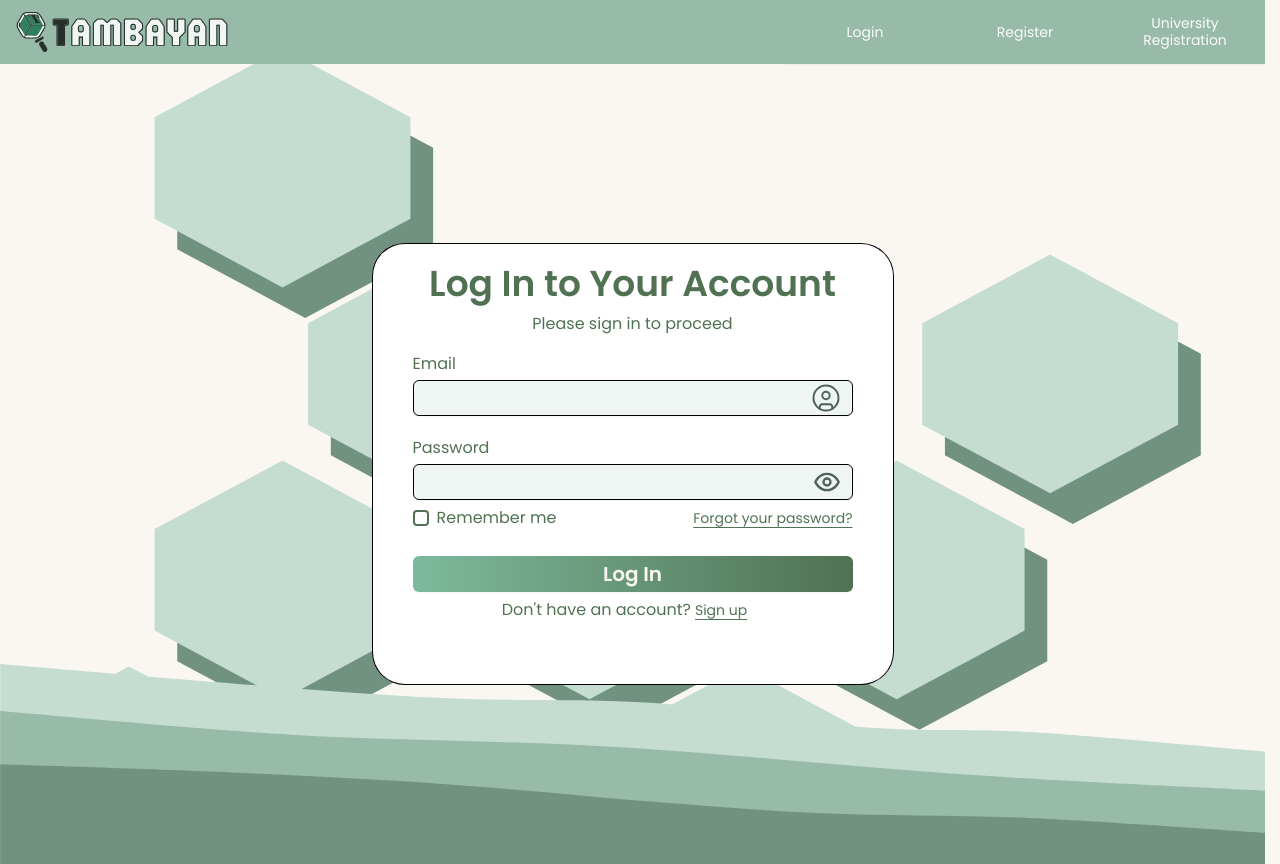
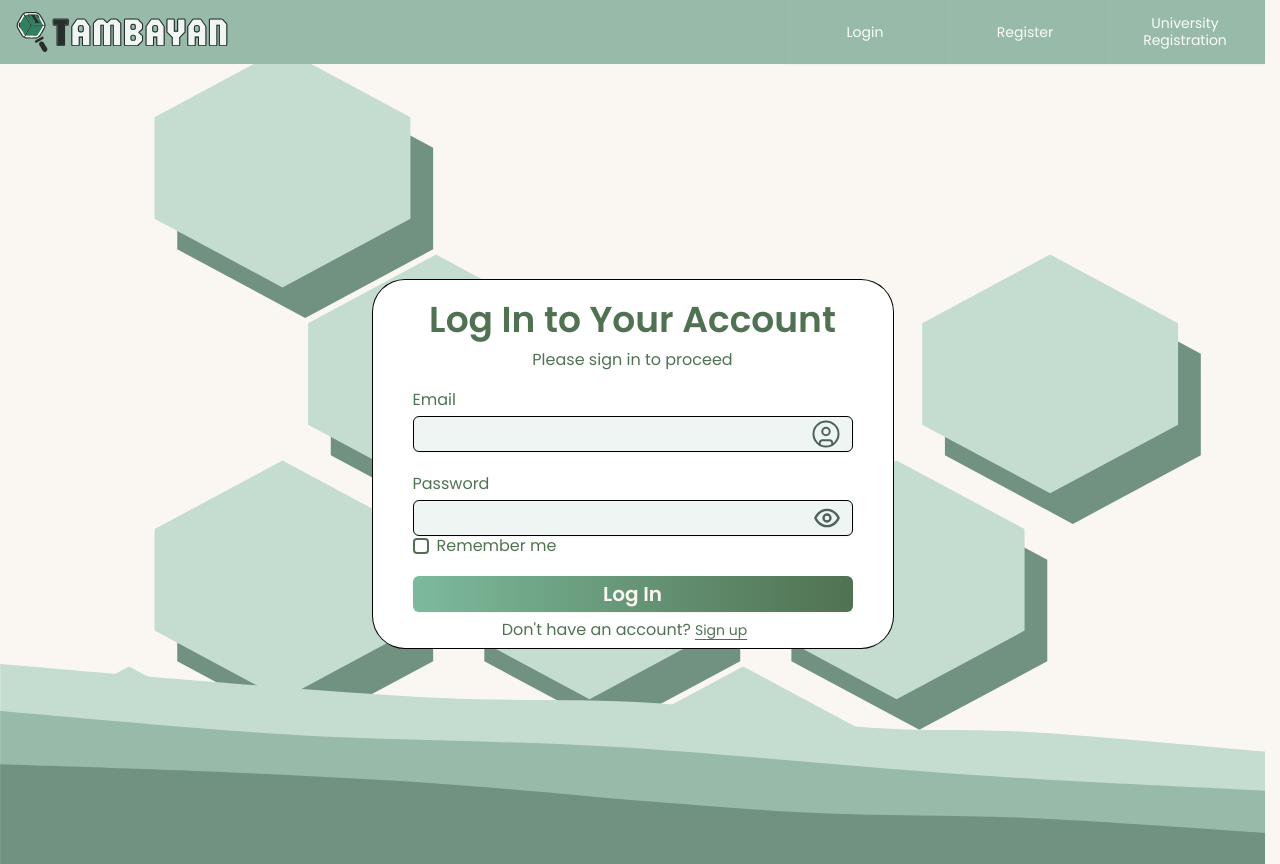
Before and after one commit to kemdav/Tambayan, a Next.js app: page /login in a window 1280 px wide. Built offline with nearby package versions, Linux system fonts and the light colour scheme; a web font is replaced by a local one.

Commit message:
removed forgot password button

```diff
--- a/src/app/components/ui/auth-page-ui/auth-login-card.tsx
+++ b/src/app/components/ui/auth-page-ui/auth-login-card.tsx
@@ -35,7 +35,7 @@ export default function AuthLoginCard({
   onSignUp,
 }: AuthLoginCardProps) {
   return (
-    <div className="card w-100 md:w-130 lg:w-130 h-110">
+    <div className="card w-100 md:w-130 lg:w-130 min-h-0">
       <div className="flex flex-col justify-center items-center">
         <h1 className="responsiveCardHeading text-center mb-2">
           Log In to Your Account
@@ -79,14 +79,6 @@ export default function AuthLoginCard({
             checked={rememberMe}
             onChange={onRememberMeChange}
           />
-          <Button
-            variant="link"
-            className="textAuthResponsive text-sm p-0"
-            type="button"
-            onClick={onForgotPassword}
-          >
-            Forgot your password?
-          </Button>
         </div>
 
         {error && (
```
